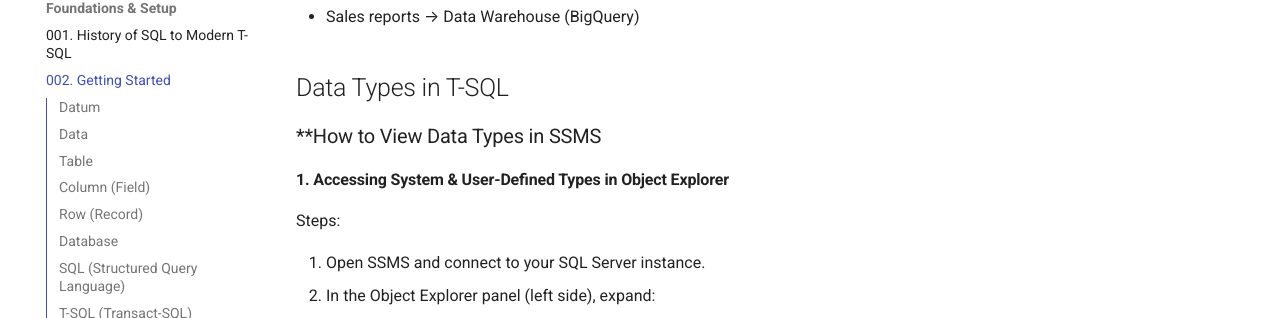
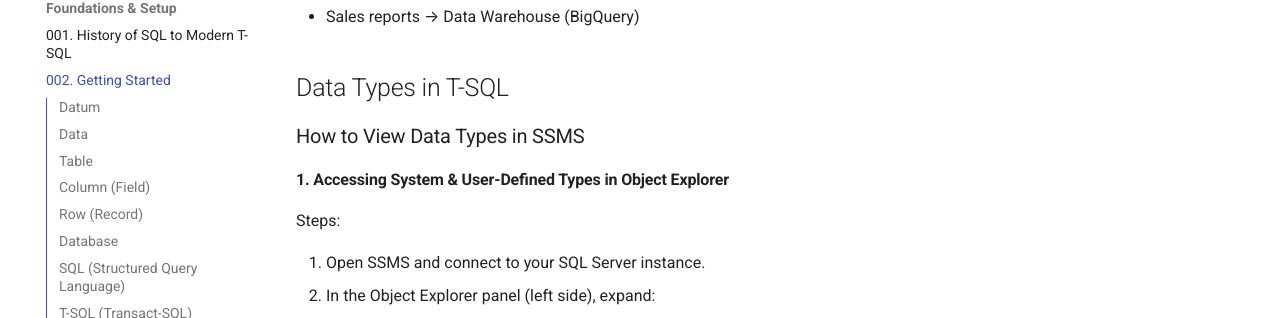
Before and after one commit to andikatjacobdennis/T-SQL, an MkDocs documentation site: the page built from docs/002_Getting_Started.md, in a window 1280 px wide and 900 px high, scrolled down 8711 px. Shown: the part 136-454 px from the top of the window. Built offline with MkDocs 1.6.1 and Material for MkDocs 9.7.7, drawn with Linux system fonts in a browser that asks for light colours.

```diff
--- a/docs/002_Getting_Started.md
+++ b/docs/002_Getting_Started.md
@@ -251,7 +251,7 @@ Centralized repositories for analytical reporting, integrating data from multipl
 
 ## Data Types in T-SQL
 
-### \*\*How to View Data Types in SSMS
+### How to View Data Types in SSMS
 
 #### 1. Accessing System & User-Defined Types in Object Explorer
 
```
